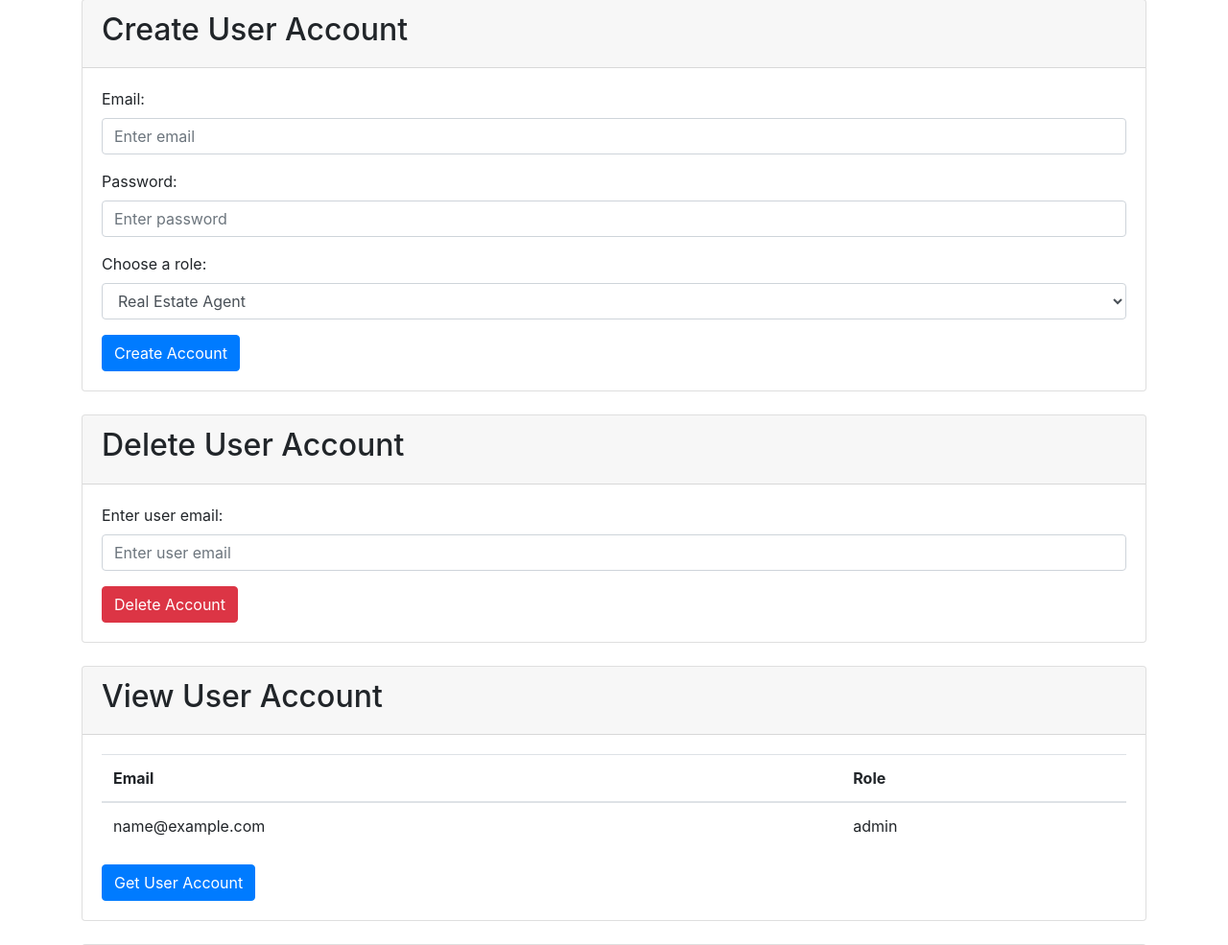
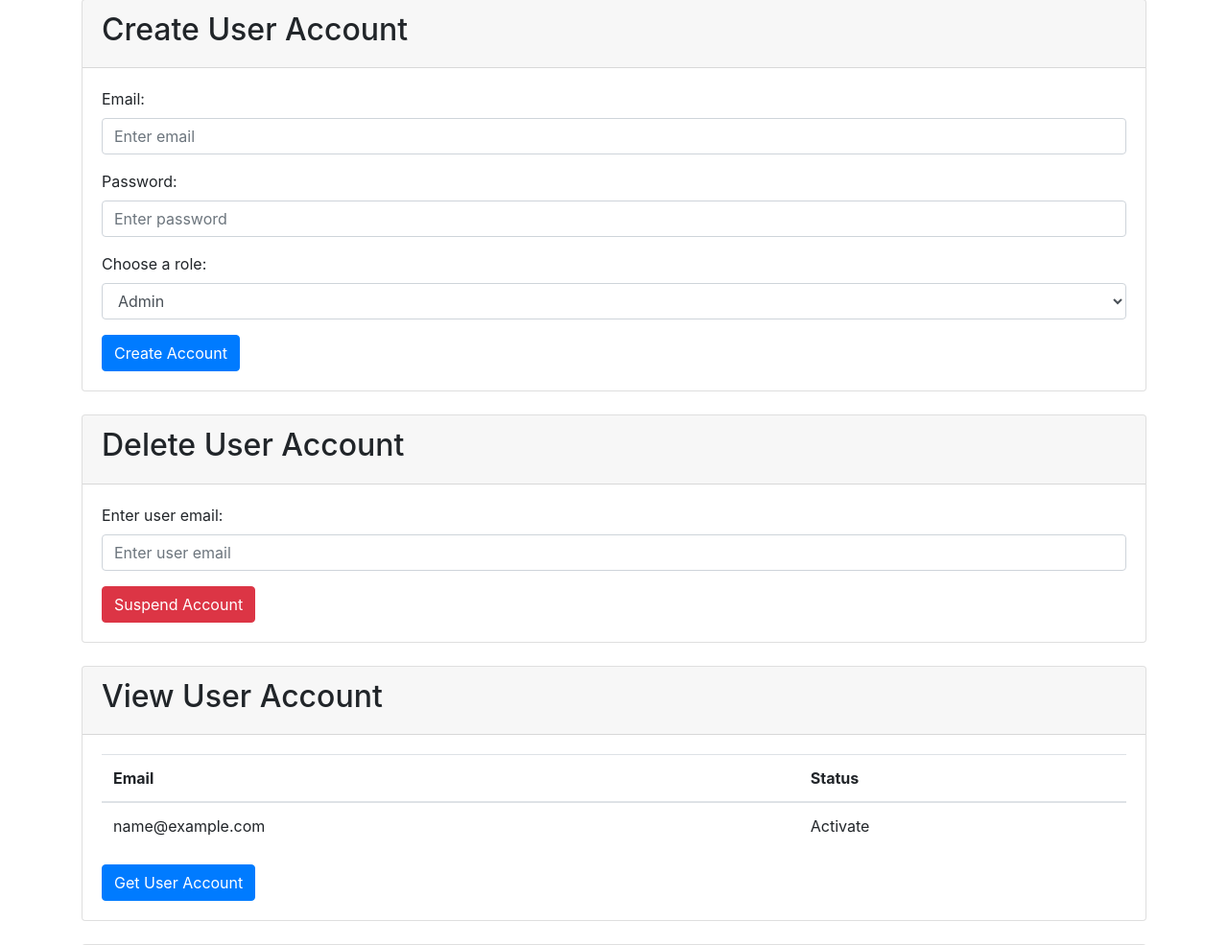
Before and after one commit to laojuaihe22/CSIT314-TeamZero, a Flask app: page /viewUserAccount in a window 1280 px wide. Shown: the part 239-1224 px from the top of the page at 96% size. Run offline with Flask 3, Linux system fonts and the light colour scheme; the visitor is signed in with stand-in values (Sample User, id 1); a database or web service that is not in the repository returns one stand-in record (values such as "Sample title"); some libraries are stand-ins or nearby versions.

Commit message:
changes on delete user to suspend user

```diff
--- a/app.py
+++ b/app.py
@@ -3,7 +3,7 @@ from boundary.User.userLoginPage import login_app
 from boundary.User.userLogoutPage import logout_app
 from boundary.User.userSignUpPage import signUp_app
 from boundary.SystemAdmin.adminCreateAccountPage import create_account_app
-from boundary.SystemAdmin.adminDeleteAccountPage import delete_account_app
+from boundary.SystemAdmin.adminSuspendAccountPage import delete_account_app
 from boundary.SystemAdmin.adminViewAccountPage import view_account_app
 from boundary.SystemAdmin.adminSearchUserAccountPage import search_account_app
 from boundary.User.userProfilePage import userProfile
--- a/boundary/SystemAdmin/adminCreateAccountPage.py
+++ b/boundary/SystemAdmin/adminCreateAccountPage.py
@@ -4,7 +4,7 @@ from controller.SystemAdmin.createUserAccountController import CreateUserControl
 create_account_app = Blueprint('create_account_app', __name__)
 
 
-@create_account_app.route('/createUserAccount', methods=['GET', 'POST'])
+@create_account_app.route('/createUserAccount', methods=['POST'])
 def create_account_page():
 
     if request.method == "POST":
--- a/boundary/SystemAdmin/adminViewAccountPage.py
+++ b/boundary/SystemAdmin/adminViewAccountPage.py
@@ -3,7 +3,7 @@ from controller.SystemAdmin.viewUserAccountController import ViewUserAccountCont
 
 view_account_app = Blueprint('view_account_app', __name__)
 
-@view_account_app.route('/viewUserAccount', methods=['GET', 'POST'])
+@view_account_app.route('/viewUserAccount', methods=['GET'])
 def view_account_page():
 
     if request.method == "GET":
--- a/boundary/User/userLoginPage.py
+++ b/boundary/User/userLoginPage.py
@@ -33,7 +33,7 @@ def displayHomePage():
     if "user_email" in session:
         role = session.get("roles")
         if role == "admin":
-            return render_template('HomeProfile.html', email=session["user_email"])
+            return render_template('admin.html', email=session["user_email"])
         else:
             return render_template("home.html", role=role)
     else:
--- a/boundary/User/userLogoutPage.py
+++ b/boundary/User/userLogoutPage.py
@@ -4,6 +4,5 @@ logout_app = Blueprint('logout_app', __name__)
 
 @logout_app.route("/logout", methods=["POST", "GET"])
 def displayLogoutPage():
-    session.pop("user_email", None)
-    session.pop("roles", None)
+    session.clear()
     return redirect('/')  # Redirect to login page after logout
--- a/boundary/User/userProfilePage.py
+++ b/boundary/User/userProfilePage.py
@@ -1,6 +1,6 @@
 from flask import Flask, redirect, url_for, render_template, request, session, Blueprint, flash
 from controller.User.userProfileController import UserProfileController
-from flask import jsonify
+
 userProfile = Blueprint('userProfile', __name__)
 
 @userProfile.route('/userProfile', methods = ['GET'])
--- a/boundary/User/userSignUpPage.py
+++ b/boundary/User/userSignUpPage.py
@@ -6,6 +6,7 @@ signUp_app = Blueprint('signUp_app', __name__)
 
 @signUp_app.route("/sign-up", methods=["POST","GET"])
 def signUpPage():
+
     if request.method == "POST":
         sign_up_email = request.form["email"]
         sign_up_password = request.form["password"]
@@ -15,7 +16,7 @@ def signUpPage():
 
         if is_created:
             flash('Account created successfully!!', category='success')
-            return redirect(url_for('login_app.displayLoginPage'))
+            return redirect('/')
         else:
             flash('Email already exists, please use another email', category='error')
             return redirect(url_for('signUp_app.signUpPage'))
--- a/controller/SystemAdmin/createUserAccountController.py
+++ b/controller/SystemAdmin/createUserAccountController.py
@@ -2,9 +2,6 @@ from entity.UserAccount import UserAccount
 class CreateUserController:
 
     def createUserAccount(self,email,password,role):
-
-        if not email or not password or not role:
-            return False
 
         userAccount = UserAccount()
         isCreated = userAccount.createUserAccount(email,password,role)
--- a/entity/UserAccount.py
+++ b/entity/UserAccount.py
@@ -23,7 +23,7 @@ class UserAccount:
         user = collection.find_one({"email": email, "password": password})
 
         if user:
-            return True, user.get('role')
+            return True, user['profile']['role']
         else:
             return False, "None"
 
@@ -43,7 +43,8 @@ class UserAccount:
             user_data = {
                 "email": email,
                 "password": password,
-                "role": role
+                "status":True,
+                "profile":{"role":role,}
             }
 
             # Insert user data into the database
@@ -54,7 +55,7 @@ class UserAccount:
             # Log the exception or return an error message
             return False
 
-    def deleteUserAccount(self, email):
+    def suspendUserAccount(self, email):
 
         client = self.get_database()
         db = client["CSIT314"]
@@ -63,8 +64,10 @@ class UserAccount:
         user = collection.find_one({"email": email})
 
         if user:
-            # Delete the document
-            collection.delete_one({"email": email})
+            collection.update_one(
+                {"email": email},
+                {"$set": {"status": False}}
+            )
             return True
         else:
             return False
@@ -106,6 +109,7 @@ class UserAccount:
             user_data = {
                 "email": email,
                 "password": password,
+                "status": True
             }
 
             # Insert user data into the database
--- a/templates/admin.html
+++ b/templates/admin.html
@@ -46,6 +46,7 @@
                     <div class="form-group">
                         <label for="role">Choose a role:</label>
                         <select class="form-control" id="role" name="role">
+                            <option value="admin">Admin</option>
                             <option value="rea">Real Estate Agent</option>
                             <option value="buyer">Buyer</option>
                             <option value="seller">Seller</option>
@@ -62,12 +63,12 @@
                 <h2>Delete User Account</h2>
             </div>
             <div class="card-body">
-                <form id="delete-user-form" action="/deleteUserAccount" method="POST">
+                <form id="delete-user-form" action="/suspendUserAccount" method="POST">
                     <div class="form-group">
                         <label for="delete-email">Enter user email:</label>
                         <input type="text" class="form-control" id="delete-email" name="email" placeholder="Enter user email">
                     </div>
-                    <button type="submit" class="btn btn-danger">Delete Account</button>
+                    <button type="submit" class="btn btn-danger">Suspend Account</button>
                 </form>
             </div>
         </div>
@@ -84,14 +85,21 @@
                     <thead>
                         <tr>
                             <th>Email</th>
-                            <th>Role</th>
+                            <th>Status</th>
                         </tr>
                     </thead>
                     <tbody id="user-list">
                         {% for user in users %}
                             <tr>
                                 <td>{{ user['email'] }}</td>
-                                <td>{{ user['role'] }}</td>
+                                <td>
+                                {% if user['status'] %}
+                                    Activate
+
+                                {% else %}
+                                    Deactivate
+                                {% endif %}
+                                </td>
                             </tr>
                         {% endfor %}
                     </tbody>
@@ -121,7 +129,7 @@
                                 {% if searchUser %}
                                     <tr>
                                         <td>{{ searchUser.email }}</td>
-                                        <td>{{ searchUser.password }}</td>
+                                        <td>{{ searchUser.profile.role }}</td>
                                     </tr>
                                 {% endif %}
                             </tbody>
```
Also changed, not shown: boundary/SystemAdmin/adminSuspendAccountPage.py (renamed from boundary/SystemAdmin/adminDeleteAccountPage.py, +5 -5 lines), controller/SystemAdmin/deleteUserAccountController.py (+4 -7 lines), testdatabase.py (+7 -5 lines), boundary/SystemAdmin/adminSearchUserAccountPage.py (line endings or trailing spaces).
